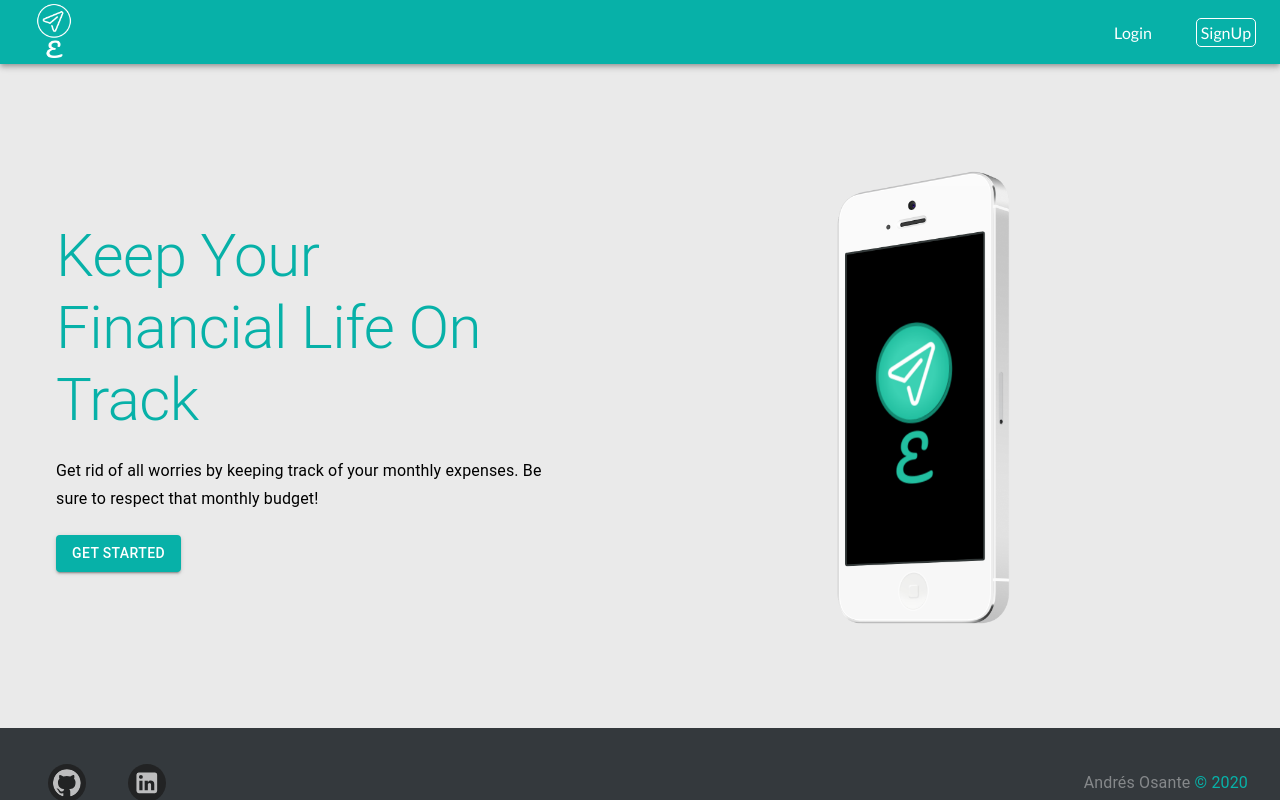
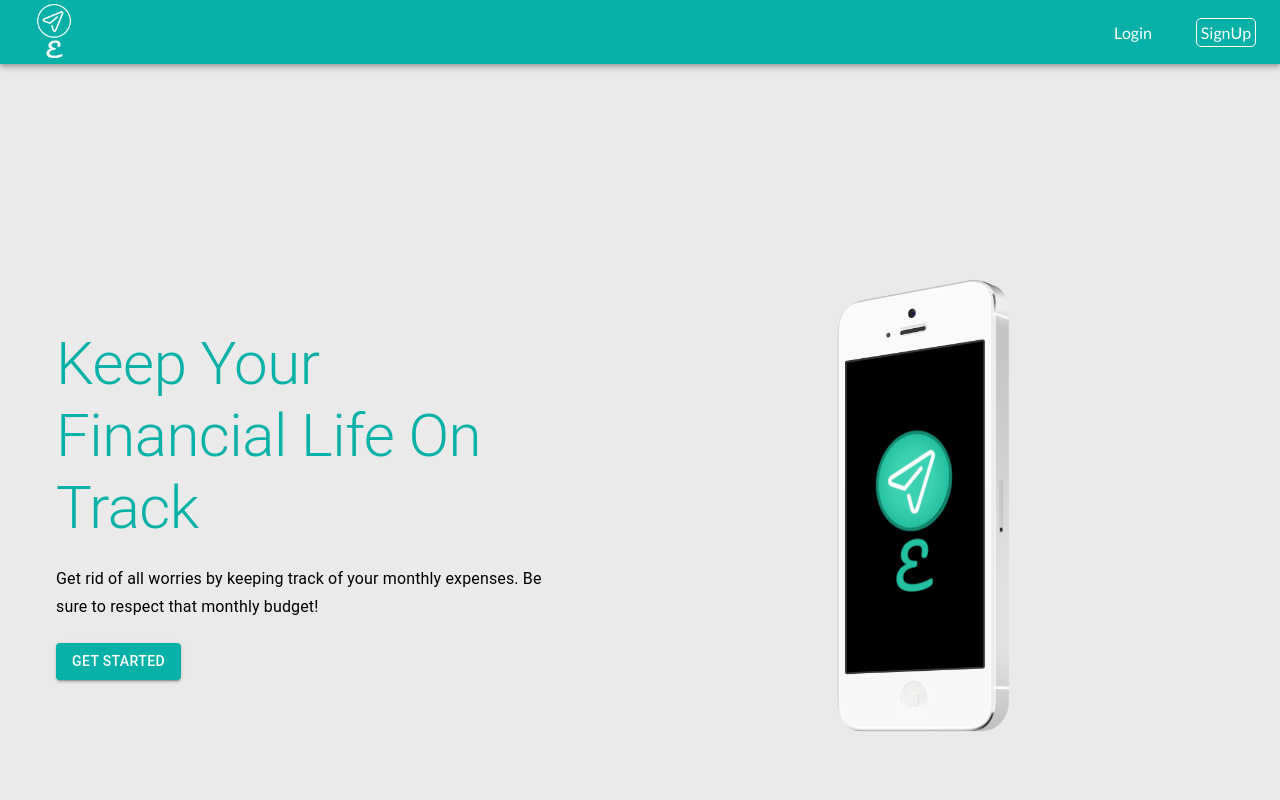
Before and after one commit to aosante/monthly-expense-tracker, a React (Create React App) app in the folder client/: page / in a window 1280 px wide. Shown: the top 800 px of the page. Built offline with nearby package versions, Linux system fonts and the light colour scheme; no server answers.

Commit message:
some css adjustments

```diff
--- a/client/src/components/expense-tracker/Balance.jsx
+++ b/client/src/components/expense-tracker/Balance.jsx
@@ -14,7 +14,7 @@ const useStyles = makeStyles((theme) => ({
   },
   iconContainer: {
     textAlign: 'right',
-    '@media(max-width:600px)': {
+    '@media(max-width:750px)': {
       textAlign: 'center',
       marginBottom: '1em',
     },
@@ -36,12 +36,13 @@ const useStyles = makeStyles((theme) => ({
     display: 'flex',
     justifyContent: 'space-evenly',
     alignItems: 'center',
-    '@media(max-width:600px)': {
+    '@media(max-width:750px)': {
       flexDirection: 'column',
     },
   },
   btn: {
     marginBottom: '1em',
+    width: '85%',
   },
 }));
 
@@ -97,6 +98,7 @@ const Balance = () => {
             onClick={() => setIsEditing(false)}
             variant="contained"
             color="secondary"
+            className={classes.btn}
           >
             Cancel
           </Button>
--- a/client/src/components/layout/Footer.jsx
+++ b/client/src/components/layout/Footer.jsx
@@ -12,7 +12,7 @@ const useStyles = makeStyles(() => ({
     justifyContent: 'space-between',
     alignItems: 'center',
     padding: '0 2em',
-    '@media(max-width:600px)': {
+    '@media(max-width:750px)': {
       flexDirection: 'column',
       padding: '0.5em 2em',
     },
--- a/client/src/components/layout/Landing.jsx
+++ b/client/src/components/layout/Landing.jsx
@@ -7,9 +7,9 @@ import phone from '../../img/hero-phone.png';
 
 const useStyles = makeStyles((theme) => ({
   root: {
-    minHeight: '80vh',
+    minHeight: '110vh',
     display: 'flex',
-    '@media(max-width:600px)': {
+    '@media(max-width:750px)': {
       flexDirection: 'column',
     },
   },
@@ -19,13 +19,13 @@ const useStyles = makeStyles((theme) => ({
     flexDirection: 'column',
     justifyContent: 'center',
     margin: '2rem',
-    '@media(max-width:600px)': {
+    '@media(max-width:750px)': {
       textAlign: 'center',
     },
   },
   img: {
     maxWidth: '600px',
-    '@media(max-width:600px)': {
+    '@media(max-width:750px)': {
       maxWidth: '400px',
       maxHeight: '300px',
     },
@@ -33,7 +33,7 @@ const useStyles = makeStyles((theme) => ({
   button: {
     maxWidth: '200px',
     marginTop: '1rem',
-    '@media(max-width:600px)': {
+    '@media(max-width:750px)': {
       margin: '1rem auto',
     },
   },
```
